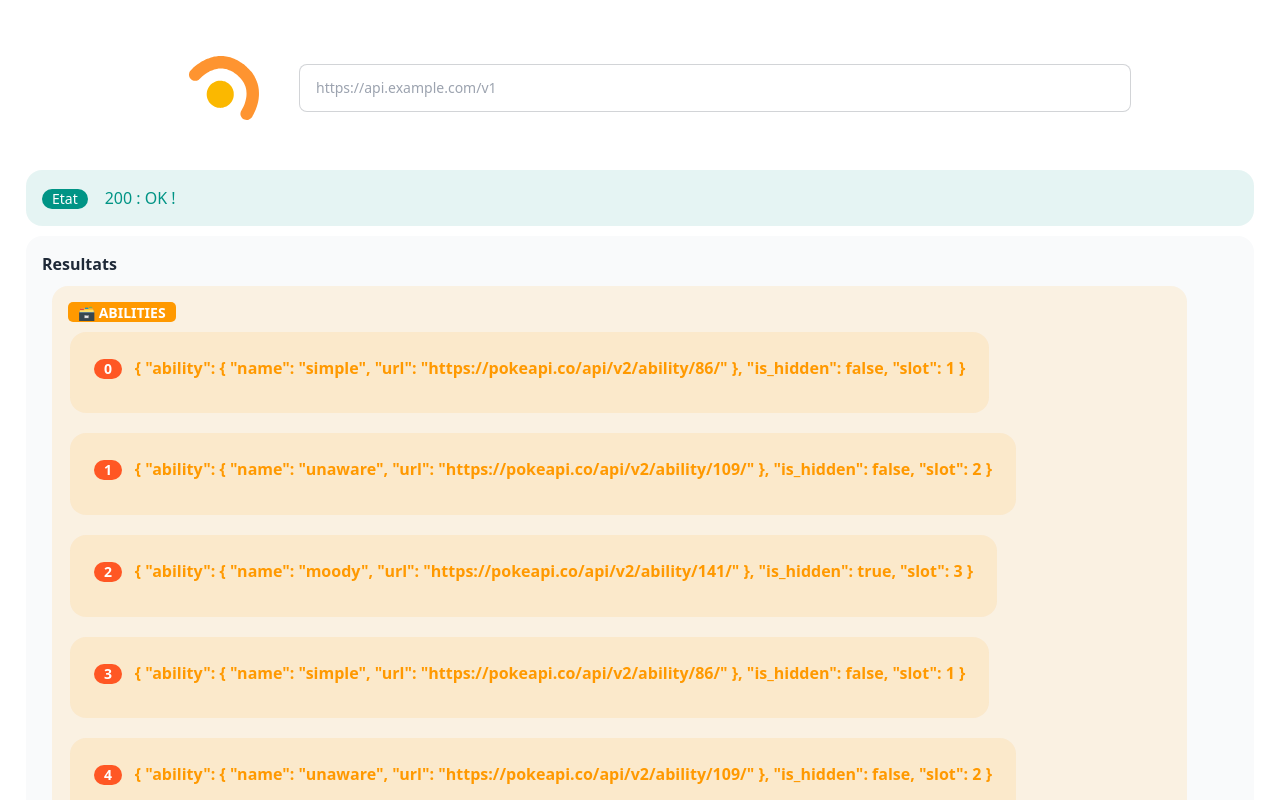
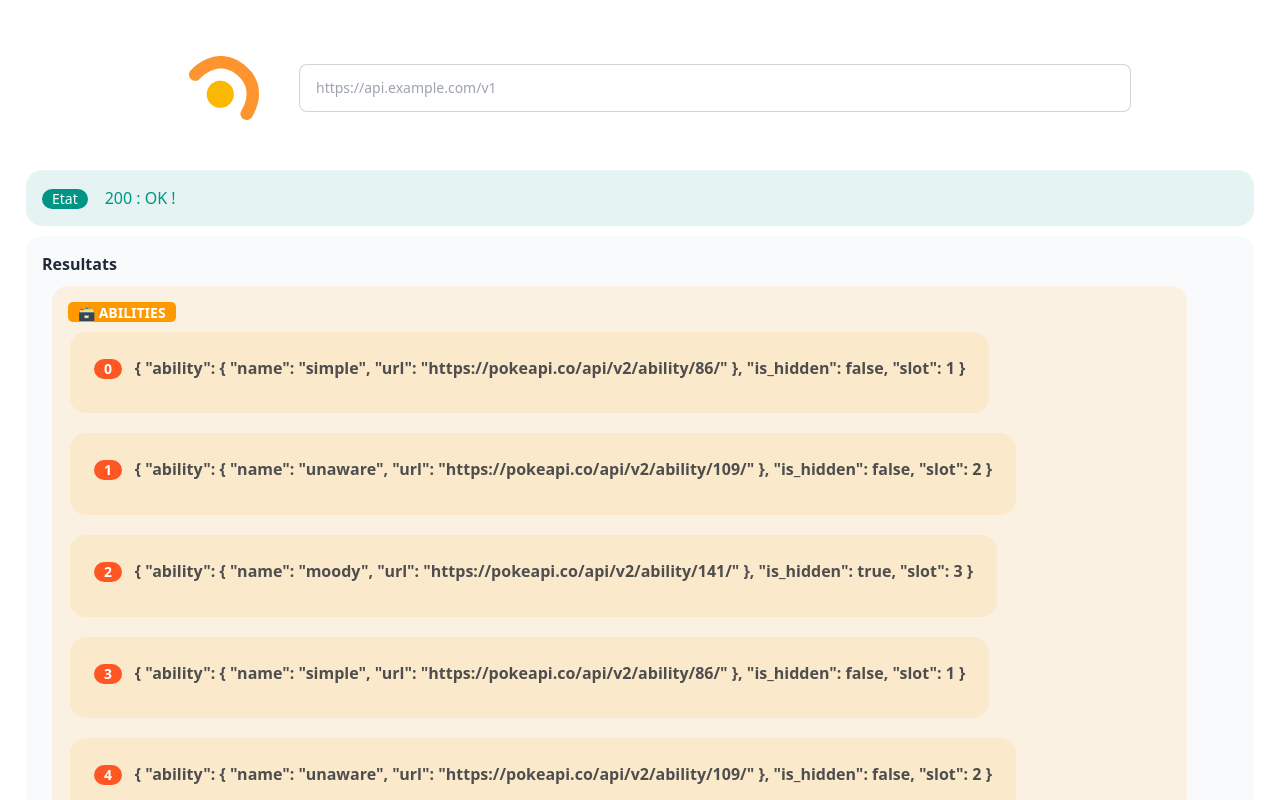
Before and after one commit to Vision-Data/app, a Vue app: page / in a window 1280 px wide. Both pictures are taken after a click on the button "One Value". Shown: the top 800 px of the page. Built offline with nearby package versions, Linux system fonts and the light colour scheme.

Commit message:
feat: accessibility for text

```diff
--- a/src/components/Response.vue
+++ b/src/components/Response.vue
@@ -100,6 +100,12 @@ export default {
 .selected {
   --tw-bg-opacity: 0.4!important;
 }
+.alert.selected {
+ color: rgb(77, 77, 77);
+}
+.value:not(.selected):not(.selected-value) {
+  color: rgb(78, 78, 78)!important;
+}
 .response ::selection {
   background-color: #afafaf;
   color: black;
--- a/src/components/Value.vue
+++ b/src/components/Value.vue
@@ -67,6 +67,10 @@ export default {
   border-radius: .5rem;
   background-color: rgba(110, 110, 110, 0.05);
 }
+
+.alert .value:not(.selected-value):not(.selected) {
+  color: rgb(104, 104, 104);
+}
 .value-line {
   width: 100%;
   border-radius: 0.5rem;
```
